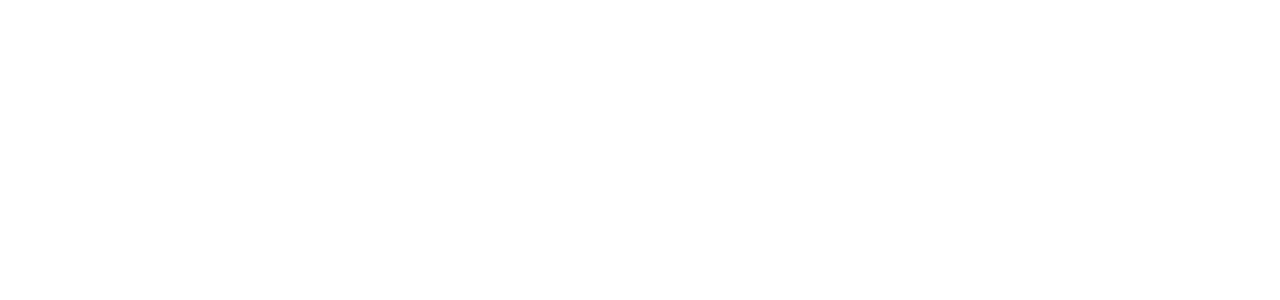
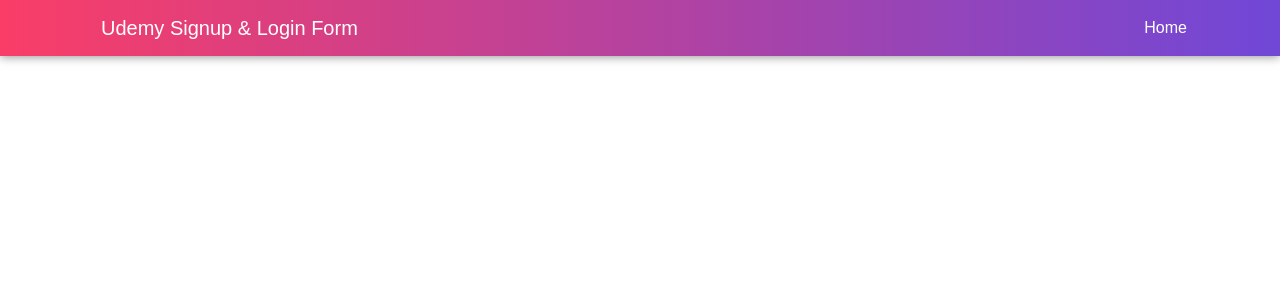
Before and after one commit to shahlakshya1988/ajax_php_signupform, a PHP site: page / in a window 1280 px wide. Before the commit the part shown is empty. Shown: the top 300 px of the page. Run offline with PHP 8.4, Linux system fonts and the light colour scheme.

Commit message:
7. Custom Navigation Style Using CSS3

```diff
--- /dev/null
+++ b/assets/css/styles.css
@@ -0,0 +1,18 @@
+/*** === CUSTOM STYLES ==== ***/
+body{
+	margin:0px;
+	padding:0px;
+	font-family:sans-serif;
+}
+/*** === Navigation ==== ***/
+.custom-nav{
+	background:linear-gradient(left,#f93d67,#7047d7);
+	background:-webkit-linear-gradient(left,#f93d67,#7047d7);
+	background:-moz-linear-gradient(left,#f93d67,#7047d7);
+	background:-ms-linear-gradient(left,#f93d67,#7047d7);
+	box-shadow: 0 0 10px rgba(0,0,0,0.5);
+}
+nav.custom-nav ul li a,nav.custom-nav a{
+	color:#fff !important;
+}
+/*** === Navigation ==== ***/
--- a/index.php
+++ b/index.php
@@ -4,9 +4,34 @@
     <meta charset="UTF-8">
     <meta name="viewport" content="width=device-width, initial-scale=1.0, shrink-to-fit=no">
     <meta http-equiv="X-UA-Compatible" content="ie=edge">
-    <title>Document</title>
+    <title>Udemy Signup &amp; Login Form</title>
+    <link rel="stylesheet" href="./assets/css/bootstrap.min.css" />
+    <link rel="stylesheet" href="./assets/font-awesome/css/font-awesome.min.css" />
+    <link rel="stylesheet" href="./assets/css/styles.css" />
+    <script type="text/javascript" src="./assets/js/jquery.min.js" ></script>
 </head>
 <body>
-
+    <!-- ==== NAVBAR ==== -->
+    <nav class="navbar navbar-expand-sm navbar-light bg-light custom-nav">
+        <!-- div.container -->
+        <div class="container">
+            <a href="#" class="navbar navbar-brand">Udemy Signup &amp; Login Form</a>
+            <button type="button" class="navbar-toggler" data-target="#mynav" data-toggle="collapse">
+                <span class="navbar-toggler-icon"></span>
+            </button>
+            <!-- div.collapse .navbar-collapse-->
+            <div class="collapse navbar-collapse" id="mynav">
+                <ul class="navbar-nav ml-auto">
+                    <li class="nav-item">
+                        <a href="#" class="nav-link">Home</a>
+                    </li>
+                </ul>
+            </div>
+            <!-- div.collapse .navbar-collapse-->
+        </div>
+        <!-- div.container -->
+    </nav>
+    <!-- ==== NAVBAR ==== -->
+    <script type="text/javascript" src="./assets/js/bootstrap.bundle.min.js" ></script>
 </body>
 </html>
```
